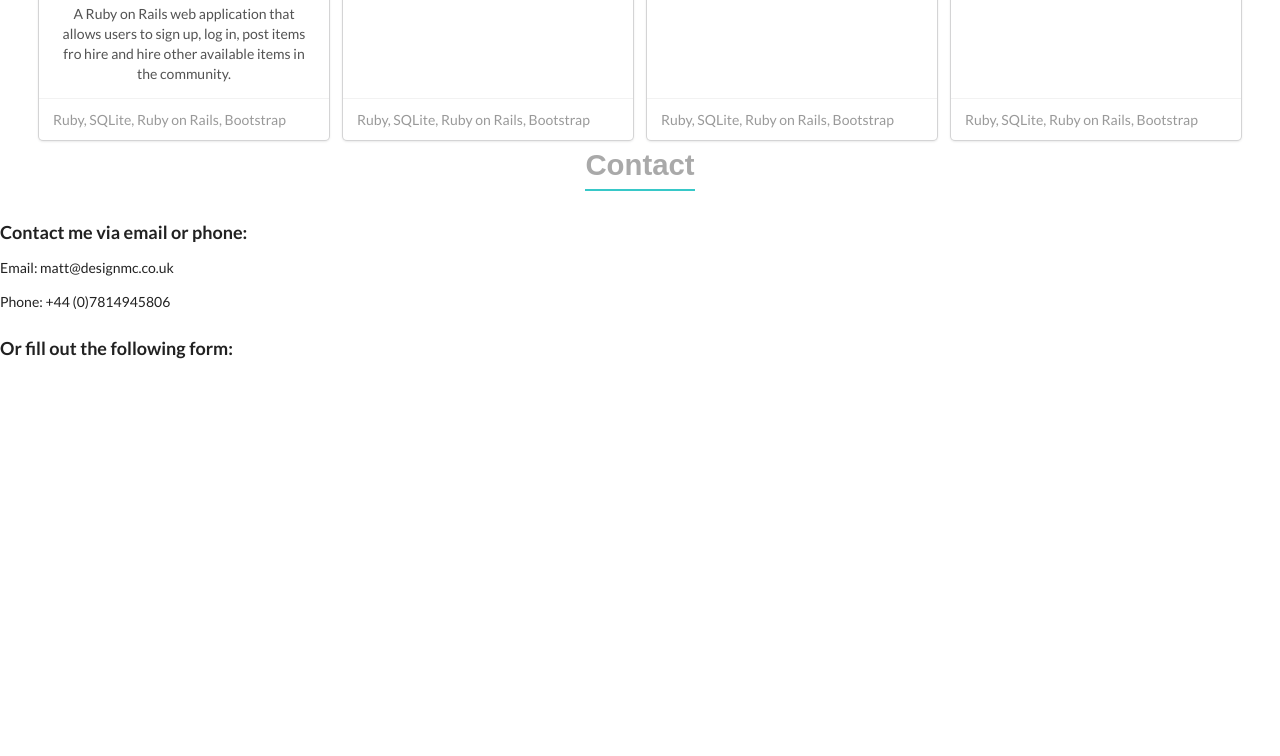
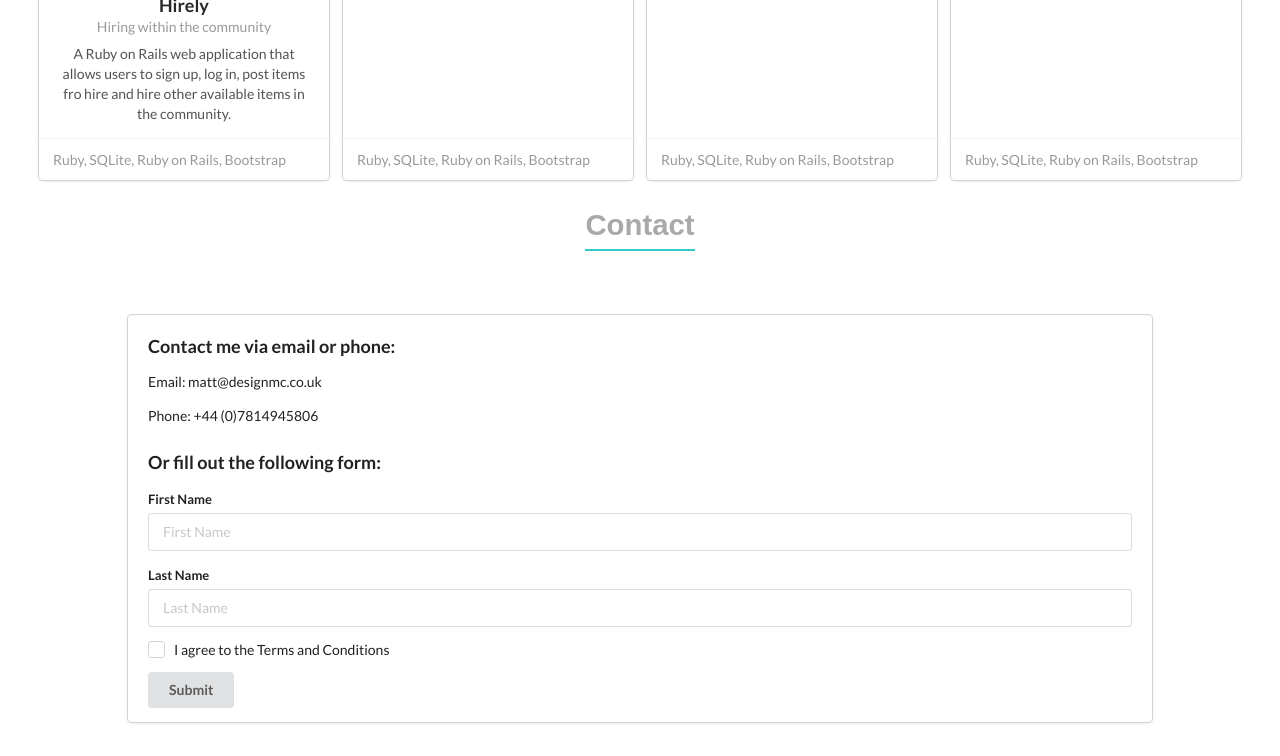
Before and after one commit to matthew-collins1991/portfolio, a plain HTML site: page index.html in a window 1280 px wide. Shown: the part 853-1609 px from the top of the page. Before the commit the page ends 1214 px from the top, so only its background shows below. Drawn offline with nearby package versions, Linux system fonts and the light colour scheme.

Commit message:
added contact form

```diff
--- a/index.css
+++ b/index.css
@@ -6,7 +6,6 @@
     font-size: 22pt;
     color: darkgrey;
     padding-bottom: 5px;
-    margin: 20px, 0px, 20px, 0px;
     text-align: center;
     border-bottom: 2px solid #37c8c8;
     box-sizing: border-box;
@@ -15,7 +14,7 @@
 
 .title-div{
     display: flex;
-    padding-bottom: 30px;
+    padding-bottom: 50px;
     justify-content: center;
 
 }
@@ -30,4 +29,5 @@
     margin-right: 10%;
     padding-left: 20px;
     padding-right: 20px;
+    padding-top: 20px;
 }
--- a/index.html
+++ b/index.html
@@ -21,7 +21,7 @@
     </div>
 
     <!-- About Me -->
-    <div class="ui card" id="about-me">
+    <div class="ui card centered" id="about-me">
             <div class="content">
               <div class="header">About Me</div>
             </div>
@@ -62,22 +62,45 @@
 
     </div>
     <br>
+    <br>
 
 
 
     <!-- contact form -->
+    <div class="title-div">
+            <h1 id="title">Contact</h1>
+        </div>
+    <div class="ui card centered" id="about-me">
     <div id= "contact">
-            <div class="title-div">
-                    <h1 id="title">Contact</h1>
-                </div>
+
         <div id="contact-form">
             <h3>Contact me via email or phone:</h3>
             <p>Email: matt@designmc.co.uk</p>
             <p>Phone: +44 (0)7814945806</p>
             <h3>Or fill out the following form:</h3>
 
+            <form class="ui form">
+                    <div class="field">
+                      <label>First Name</label>
+                      <input type="text" name="first-name" placeholder="First Name">
+                    </div>
+                    <div class="field">
+                      <label>Last Name</label>
+                      <input type="text" name="last-name" placeholder="Last Name">
+                    </div>
+                    <div class="field">
+                      <div class="ui checkbox">
+                        <input type="checkbox" tabindex="0" class="hidden">
+                        <label>I agree to the Terms and Conditions</label>
+                      </div>
+                    </div>
+                    <button class="ui button" type="submit">Submit</button>
+                  </form>
         </div>
     </div>
+</div>
+<br>
+
 
 
 
```
